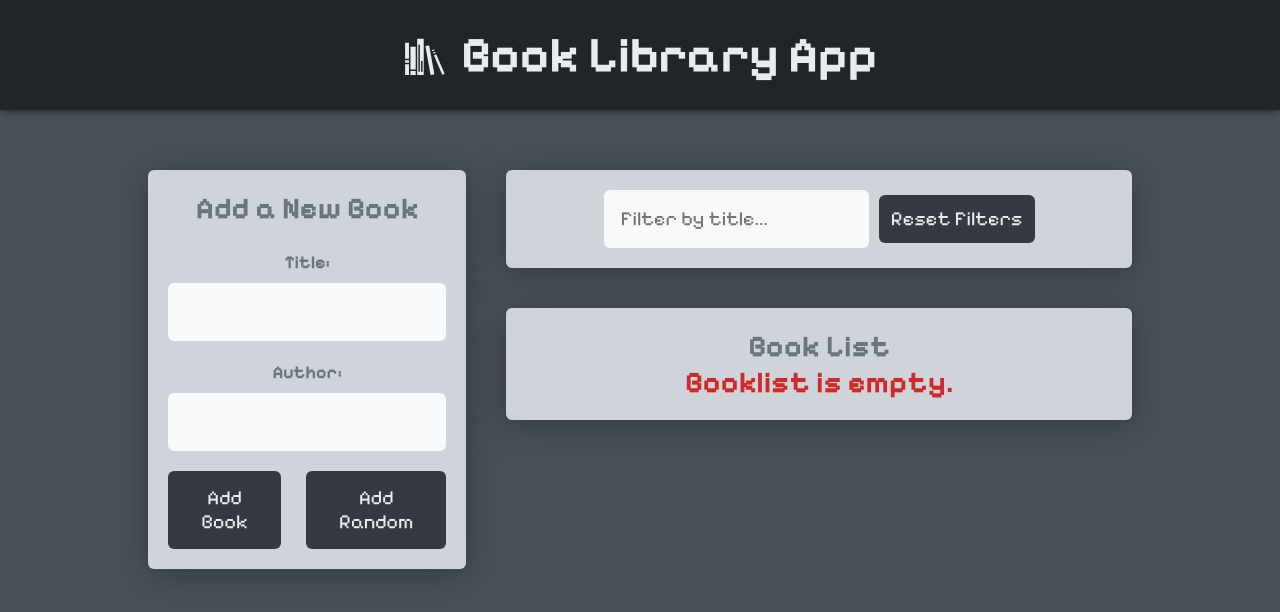
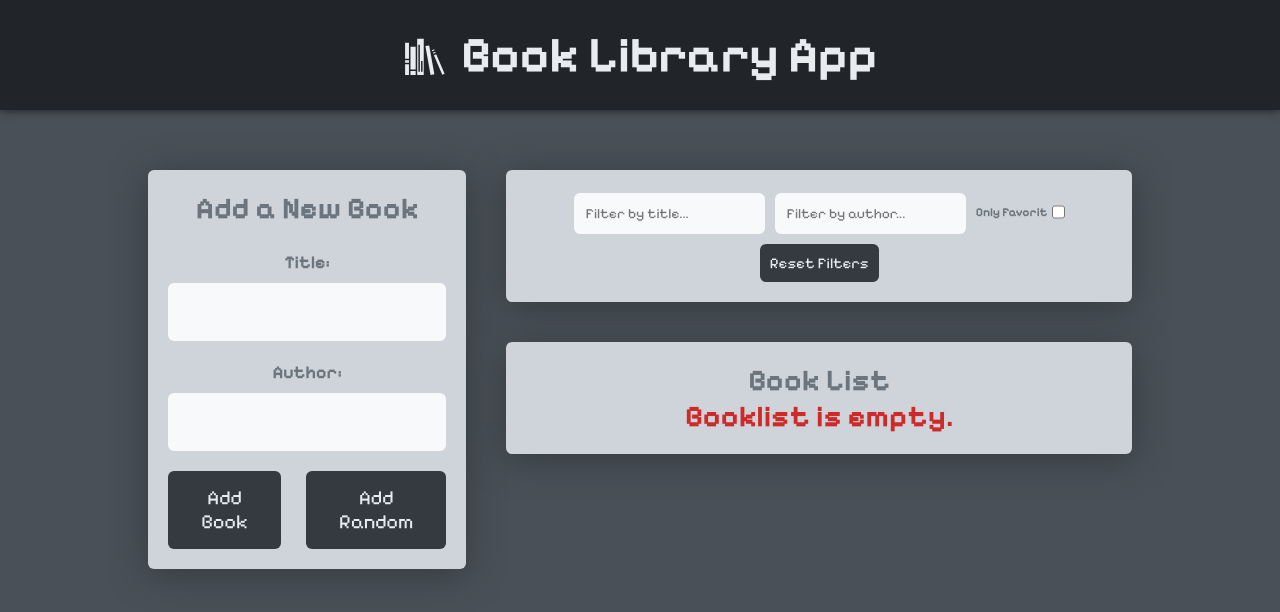
Before and after one commit to EvgMarty/BookLibraryApp, a React (Create React App) app in the folder frontend/: page / in a window 1280 px wide. Shown: the top 612 px of the page. Built offline with nearby package versions, Linux system fonts and the light colour scheme.

Commit message:
favorit checkbox favorit

```diff
--- a/frontend/src/components/BookList/BookList.jsx
+++ b/frontend/src/components/BookList/BookList.jsx
@@ -1,29 +1,42 @@
 import styles from './BookList.module.scss';
 import { useSelector, useDispatch } from 'react-redux';
 import { deletedBook, toggleFavorite } from '../../redux/books/actionCreators';
-import { selectTitleFilter } from '../../redux/slices/filterSlice';
+import {
+  selectTitleFilter,
+  selectAuthorFilter,
+  selecOnlyFavoritFilter,
+} from '../../redux/slices/filterSlice';
 import { RiDeleteBin2Fill } from 'react-icons/ri';
 import { BsBookmarkStar, BsBookmarkStarFill } from 'react-icons/bs';
 
 const BookList = () => {
+  const dispatch = useDispatch();
+
+  //Селекторы
   const books = useSelector((state) => state.books);
   const titleFilter = useSelector(selectTitleFilter);
-  const dispatch = useDispatch();
-  //Отправка айд при нажатии на кнопку удалить
+  const authorFilter = useSelector(selectAuthorFilter);
+  const onlyFavoritFilter = useSelector(selecOnlyFavoritFilter);
+
+  //Диспатчи
   const handlerDeleteBook = (id) => {
     dispatch(deletedBook(id));
   };
-  //Отправка айд при нажатии на кнопку фаворит
+
   const handlerToggleFavorit = (id) => {
     dispatch(toggleFavorite(id));
   };
 
-  //создаем новый масив  прошедший фильтрацию по тайтлу
+  //создаем новый масив  прошедший фильтрацию по тайтлу и автору
   const filteredBooks = books.filter((book) => {
     const matchesTitle = book.title
       .toLowerCase()
       .includes(titleFilter.toLowerCase());
-    return matchesTitle;
+    const matchesAuthor = book.author
+      .toLowerCase()
+      .includes(authorFilter.toLowerCase());
+    const matchesFavorite = onlyFavoritFilter ? book.isFavorite : true;
+    return matchesTitle && matchesAuthor && matchesFavorite;
   });
 
   return (
--- a/frontend/src/components/BookList/BookList.module.scss
+++ b/frontend/src/components/BookList/BookList.module.scss
@@ -19,7 +19,7 @@
   row-gap: 15px;
   li {
     display: flex;
-    flex-wrap: wrap;
+    flex-wrap: nowrap;
     row-gap: 10px;
     transition: all 0.2s ease-in-out;
     align-items: center;
@@ -30,6 +30,10 @@
     border-radius: 6px;
     padding: 15px 25px;
     background: #f8f9fa;
+
+    @media (max-width: 810px) {
+      flex-direction: column;
+    }
 
     &:nth-child(even) {
       background-color: #e9ecef;
--- a/frontend/src/components/Filter/Filter.jsx
+++ b/frontend/src/components/Filter/Filter.jsx
@@ -2,16 +2,32 @@ import styles from './Filter.module.scss';
 import { useDispatch, useSelector } from 'react-redux';
 import {
   setTitleFilter,
+  setAuthorFilter,
+  setOnlyFavoritFilter,
+  resetFilters,
   selectTitleFilter,
-  resetFilters,
+  selectAuthorFilter,
+  selecOnlyFavoritFilter,
 } from '../../redux/slices/filterSlice';
 
 const Filter = () => {
   const dispatch = useDispatch();
+  //Селекторы
   const titleFilter = useSelector(selectTitleFilter);
+  const titleAuthor = useSelector(selectAuthorFilter);
+  const onlyFavoritFilter = useSelector(selecOnlyFavoritFilter);
 
-  const handlerTitleFilterChange = (e) => {
+  //Диспатчи
+  const handleTitleFilterChange = (e) => {
     return dispatch(setTitleFilter(e.target.value));
+  };
+
+  const handleAuthorilterChange = (e) => {
+    return dispatch(setAuthorFilter(e.target.value));
+  };
+
+  const handleOnlyFavoriteFiltreChange = () => {
+    return dispatch(setOnlyFavoritFilter());
   };
 
   const handleResetFilters = () => {
@@ -19,19 +35,42 @@ const Filter = () => {
   };
 
   return (
-    <div className={styles.appBlock}>
+    <div className={styles.filterBlock}>
       <div className={styles.inputGroup}>
         <input
           className={styles.input}
           type="text"
           placeholder="Filter by title..."
-          onChange={handlerTitleFilterChange}
-          value={titleFilter}
+          onChange={handleTitleFilterChange} //Отправка действия
+          value={titleFilter} //подкбчили инпут к состоянию
         />
-        <button className={styles.btn} title='Reset' onClick={handleResetFilters}>
-          Reset Filters
-        </button>
       </div>
+      <div className={styles.inputGroup}>
+        <input
+          className={styles.input}
+          type="text"
+          placeholder="Filter by author..."
+          onChange={handleAuthorilterChange} //Отправка действия
+          value={titleAuthor} //подкбчили инпут к состоянию
+        />
+      </div>
+      <div className={styles.inputGroup}>
+        <label htmlFor="">
+          Only Favorit
+          <input
+            type="checkbox"
+            checked={onlyFavoritFilter}
+            onChange={handleOnlyFavoriteFiltreChange}
+          />
+        </label>
+      </div>
+      <button
+        className={styles.btn}
+        title="Reset"
+        onClick={handleResetFilters} //Отправка действия
+      >
+        Reset Filters
+      </button>
     </div>
   );
 };
--- a/frontend/src/components/Filter/Filter.module.scss
+++ b/frontend/src/components/Filter/Filter.module.scss
@@ -1,4 +1,4 @@
-.appBlock {
+.filterBlock {
   color: #6c757d;
   padding: 20px;
   margin: 20px;
@@ -6,22 +6,32 @@
   background: #ced4da;
   text-align: center;
   box-shadow: 0px 5px 35px 0px #343a40;
-}
 
-.inputGroup {
   display: flex;
   gap: 10px;
   flex-wrap: wrap;
   align-items: center;
   justify-content: center;
 }
+
+.inputGroup {
+  label {
+    font-size: 12px;
+    display: flex;
+    justify-content: center;
+    align-content: center;
+    column-gap: 4px;
+  }
+}
+
 .input {
   color: #343a40;
   background: #f8f9fa;
-  padding: 15px;
+  padding: 10px;
   border-radius: 6px;
-  font-size: 20px;
+  font-size: 14px;
   border: solid 2px #f8f9fa;
+
   &:focus {
     border: solid 2px #343a40;
   }
@@ -30,8 +40,12 @@
 .btn {
   color: #e9ecef;
   background: #343a40;
-  padding: 12px;
-  font-size: 20px;
+  padding: 10px;
+  font-size: 15px;
   border-radius: 6px;
   transition: all 0.2s ease-in-out;
+
+  &:hover {
+    background: #212529;
+  }
 }
--- a/frontend/src/redux/slices/filterSlice.js
+++ b/frontend/src/redux/slices/filterSlice.js
@@ -2,6 +2,8 @@ import { createSlice } from '@reduxjs/toolkit';
 
 const initialState = {
   title: '',
+  author: '',
+  onlyFavorit: false,
 };
 
 const filterSlice = createSlice({
@@ -11,15 +13,30 @@ const filterSlice = createSlice({
     setTitleFilter: (state, action) => {
       return { ...state, title: action.payload };
     },
-    resetFilters: (state) => {
-      return { ...initialState };
+    setAuthorFilter: (state, action) => {
+      return { ...state, author: action.payload };
+    },
+    setOnlyFavoritFilter: (state) => {
+      return { ...state, onlyFavorit: !state.onlyFavorit };
+    },
+    resetFilters: () => {
+      return initialState;
     },
   },
 });
 
-//Выбор определенной части состояние
+//Выбор определенной части состояние на селекторы
 export const selectTitleFilter = (state) => state.filter.title;
+export const selectAuthorFilter = (state) => state.filter.author;
+export const selecOnlyFavoritFilter = (state) => state.filter.onlyFavorit;
 
-export const { setTitleFilter, resetFilters } = filterSlice.actions;
+//на диспатчи
+export const {
+  setTitleFilter,
+  setAuthorFilter,
+  setOnlyFavoritFilter,
+  resetFilters,
+} = filterSlice.actions;
 
+//на стор
 export default filterSlice.reducer;
```
